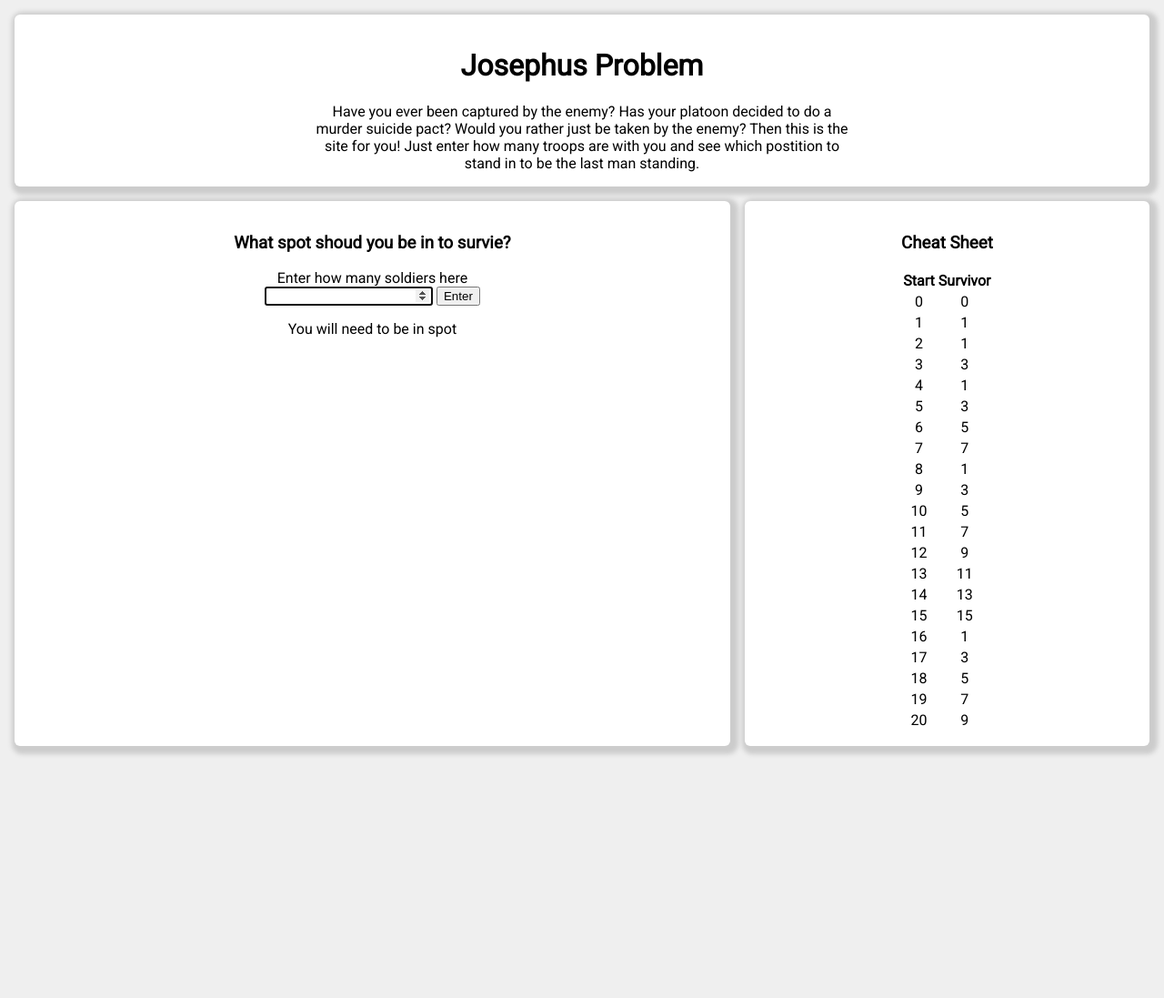
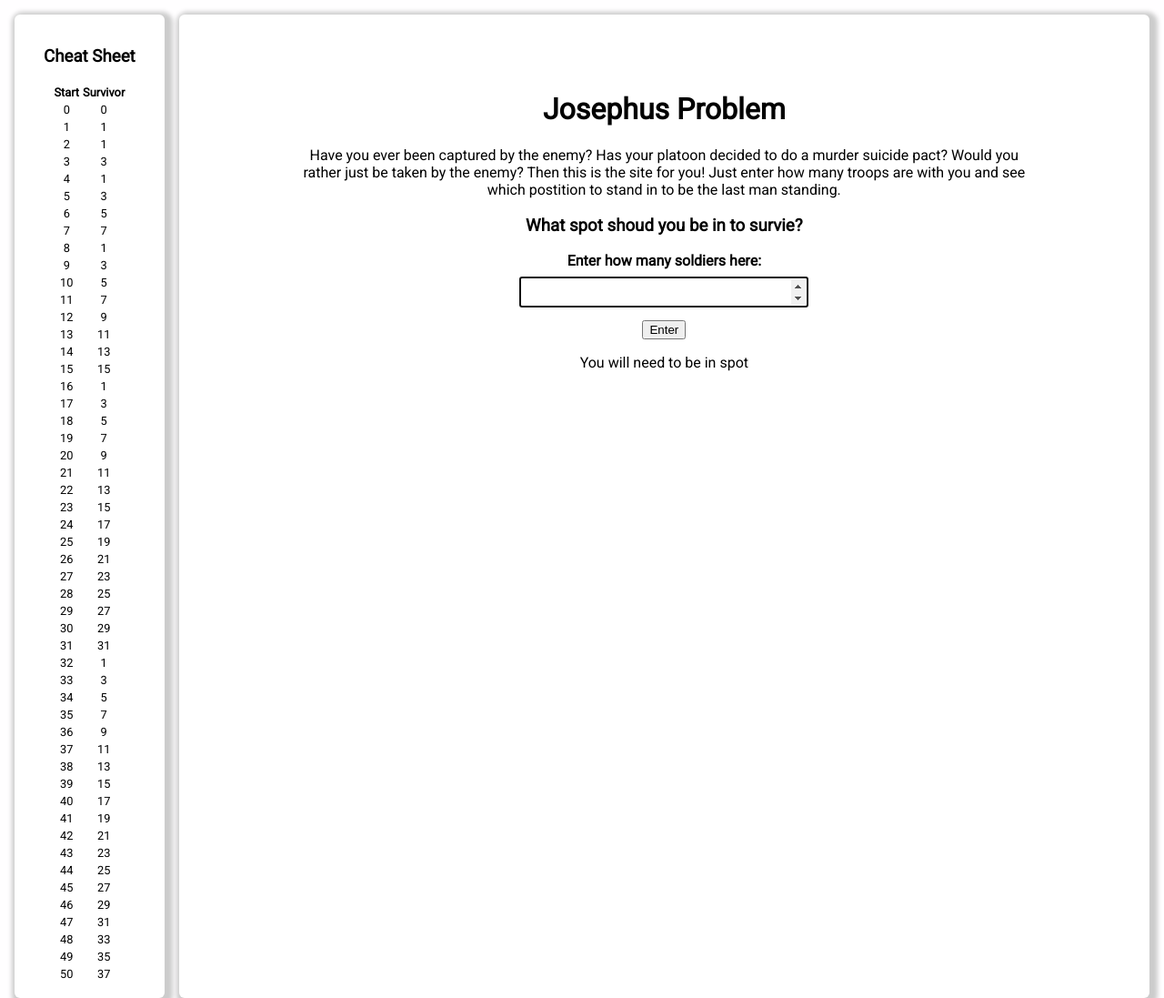
Before and after one commit to sburchfield/josephus_problem, a plain HTML site: page index.html in a window 1280 px wide. Shown: the top 1097 px of the page at 91% size. Before the commit the page ends 836 px from the top, so only its background shows below. Drawn offline with Linux system fonts and the light colour scheme.

Commit message:
updated styling

```diff
--- a/index.html
+++ b/index.html
@@ -7,7 +7,7 @@
     <style>
         body{
           font-family: 'Roboto', sans-serif;
-          background-color: #efefef;
+          background-color: #fffeff;
           text-align: center;
         }
 
@@ -20,41 +20,59 @@
           margin: 0.5em;
         }
 
-        header p{
-          max-width: 600px;
-          margin: 0 auto;
-        }
-
         .container{
           max-width: 1366px;
           margin: 0 auto;
           display: grid;
         }
 
-        .container header{
-          grid-column: 1 / 6;
-        }
-
         .container main{
-          grid-column: 1 / 4;
+          grid-column: 3 / 6;
+          padding: 4em 8em 0 8em;
         }
 
         .container aside{
-          grid-column: 4 / 6;
+          grid-column: 1 / 2;
+        }
+
+        form{
+          margin: 1em;
+        }
+
+        h4{
+          margin: 0.5em auto;
+        }
+
+        input{
+          font-size: 1.5em;
+        }
+
+        button{
+          display: block;
+          margin: 1em auto;
         }
 
         table{
           margin: 0 auto;
+          font-size: 0.8em;
+        }
+
+        #answer{
+          display: block;
+          font-size: 2em;
+          margin: 0.5em auto;
         }
 
         @media screen and (max-width: 768px) {
 
           .container main {
             grid-column: 1 / 6;
+            grid-row: 1/2
           }
 
           .container aside{
             grid-column: 1 / 6;
+            grid-row: 2/2
           }
 
         }
@@ -62,22 +80,6 @@
   </head>
   <body>
     <div class="container">
-
-    <header class="card">
-      <h1>Josephus Problem</h1>
-      <p>Have you ever been captured by the enemy? Has your platoon decided to do a murder suicide pact? Would you rather just be taken by the enemy? Then this is the site for you! Just enter how many troops are with you and see which postition to stand in to be the last man standing.</p>
-    </header>
-
-
-      <main class="card">
-        <h3>What spot shoud you be in to survie?</h3>
-          <form id="soldiersForm">
-            <label for="soldiers">Enter how many soldiers here</label><br>
-            <input type="number" id="soldiersInput" name="soldiersInput">
-            <button type="submit" name="enterButton" id="enterButton">Enter</button>
-          </form>
-          <p>You will need to be in spot<br> <span id="answer"></span>
-      </main>
 
       <aside class="card">
         <h3>Cheat Sheet</h3>
@@ -87,7 +89,20 @@
             <th>Survivor</th>
           </tr>
         </table>
-      <aside>
+      </aside>
+
+      <main class="card">
+        <h1>Josephus Problem</h1>
+        <p>Have you ever been captured by the enemy? Has your platoon decided to do a murder suicide pact? Would you rather just be taken by the enemy? Then this is the site for you! Just enter how many troops are with you and see which postition to stand in to be the last man standing.</p>
+        <h3>What spot shoud you be in to survie?</h3>
+        <form id="soldiersForm">
+          <h4 for="soldiers">Enter how many soldiers here:</h4>
+          <input type="number" id="soldiersInput" name="soldiersInput">
+          <button type="submit" name="enterButton" id="enterButton">Enter</button>
+        </form>
+        <p>You will need to be in spot<br> <span id="answer"></span></p>
+      </main>
+
     </div>
   </body>
 
@@ -136,7 +151,7 @@
 
 
 
-    for( i = 0; i <= 20; i++){
+    for( i = 0; i <= 50; i++){
 
       let tr = document.createElement("tr")
 
```
